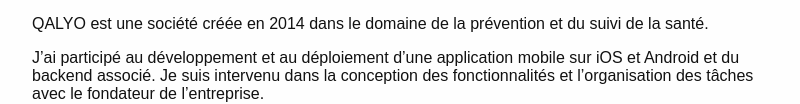
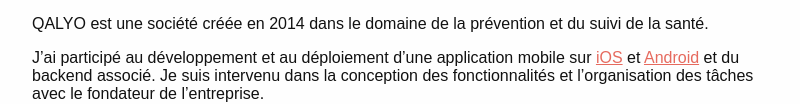
Before and after one commit to gaelmercier/gaelmercier.github.io, a plain HTML site: page index.html in a window 1280 px wide. Shown: the part 707-811 px from the top of the page, without its empty margins (232-1032 px from the left). Drawn offline with nearby package versions, Linux system fonts and the light colour scheme.

Commit message:
Update index.html

```diff
--- a/index.html
+++ b/index.html
@@ -212,8 +212,8 @@
       </p>
 
       <p>
-        J’ai participé au développement et au déploiement d’une application mobile sur iOS et Android et du backend
-        associé. Je suis
+        J’ai participé au développement et au déploiement d’une application mobile sur <a href="https://apps.apple.com/fr/app/qalyo/id978138794">iOS</a>
+        et <a href="https://play.google.com/store/apps/details?id=com.qalyo.android">Android</a> et du backend associé. Je suis
         intervenu dans la conception des fonctionnalités et l’organisation des tâches avec le fondateur de l’entreprise.
       </p>
 
```
